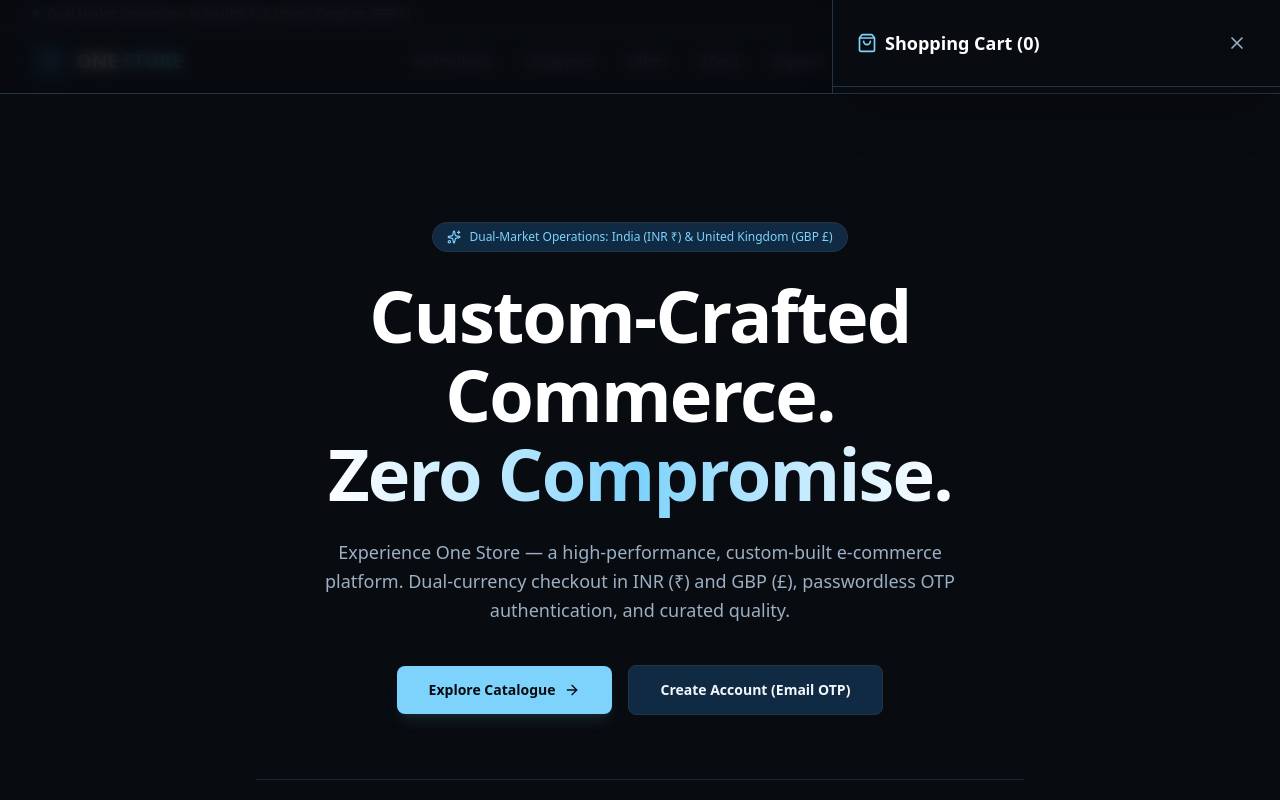
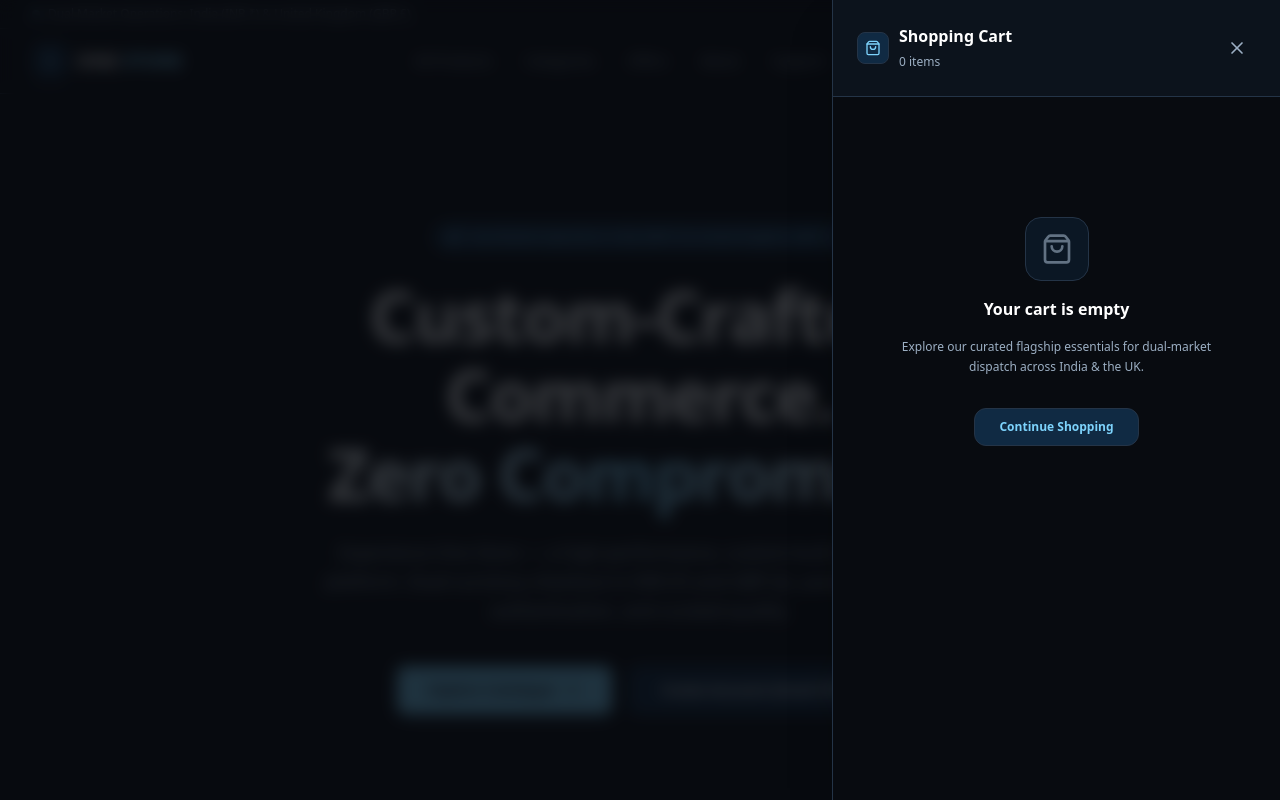
Before and after one commit to arjunn-git/One-Store, a Next.js app: page / in a window 1280 px wide. Both pictures are taken after a click on the button "Shopping Cart". Shown: the top 800 px of the page. Built offline with nearby package versions, Linux system fonts and the light colour scheme; no server answers; the database is empty.

Commit message:
fix(cart): portal CartDrawer to document.body with solid opaque panel to prevent background clipping

```diff
--- a/src/components/cart/CartDrawer.tsx
+++ b/src/components/cart/CartDrawer.tsx
@@ -1,5 +1,7 @@
 "use client";
 
+import { useEffect, useState } from "react";
+import { createPortal } from "react-dom";
 import { useCart } from "@/lib/context/CartContext";
 import { useMarket } from "@/lib/context/MarketContext";
 import Link from "next/link";
@@ -18,24 +20,47 @@ export function CartDrawer() {
     formattedTotal,
   } = useCart();
   const { market } = useMarket();
+  const [mounted, setMounted] = useState(false);
 
-  if (!isOpen) return null;
+  useEffect(() => {
+    setMounted(true);
+  }, []);
 
-  return (
-    <div className="fixed inset-0 z-50 overflow-hidden">
-      {/* Backdrop */}
+  // Lock body scroll when cart is open
+  useEffect(() => {
+    if (isOpen) {
+      document.body.style.overflow = "hidden";
+    } else {
+      document.body.style.overflow = "";
+    }
+    return () => {
+      document.body.style.overflow = "";
+    };
+  }, [isOpen]);
+
+  if (!mounted || !isOpen) return null;
+
+  return createPortal(
+    <div className="fixed inset-0 z-[100] overflow-hidden" role="dialog" aria-modal="true">
+      {/* Opaque Dimmed Backdrop */}
       <div
         onClick={() => setIsOpen(false)}
-        className="absolute inset-0 bg-[#080B10]/80 backdrop-blur-sm transition-opacity"
+        className="fixed inset-0 bg-[#080B10]/80 backdrop-blur-sm transition-opacity animate-fade-in"
       />
 
-      <div className="fixed inset-y-0 right-0 max-w-full flex pl-10">
-        <div className="w-screen max-w-md bg-[#080B10] border-l border-[#243447] text-[#FFFFFF] shadow-2xl flex flex-col">
+      {/* Drawer Container */}
+      <div className="fixed inset-y-0 right-0 max-w-full flex pl-6 sm:pl-10 z-[101]">
+        <div className="w-screen max-w-md h-full bg-[#080B10] border-l border-[#243447] text-[#FFFFFF] shadow-2xl flex flex-col justify-between overflow-hidden">
           {/* Header */}
-          <div className="flex items-center justify-between p-6 border-b border-[#243447]">
-            <div className="flex items-center gap-2">
-              <ShoppingBag className="h-5 w-5 text-[#7DD3FC]" />
-              <h2 className="text-lg font-bold">Shopping Cart ({itemCount})</h2>
+          <div className="flex items-center justify-between p-6 border-b border-[#243447] bg-[#0c131c]">
+            <div className="flex items-center gap-2.5">
+              <div className="h-8 w-8 rounded-lg bg-[#102A43] border border-[#243447] flex items-center justify-center text-[#7DD3FC]">
+                <ShoppingBag className="h-4 w-4" />
+              </div>
+              <div>
+                <h2 className="text-base font-bold text-[#FFFFFF]">Shopping Cart</h2>
+                <span className="text-xs text-[#9CAFC3]">{itemCount} {itemCount === 1 ? "item" : "items"}</span>
+              </div>
             </div>
             <button
               onClick={() => setIsOpen(false)}
@@ -47,17 +72,19 @@ export function CartDrawer() {
           </div>
 
           {/* Items list */}
-          <div className="flex-1 overflow-y-auto p-6 space-y-4">
+          <div className="flex-1 overflow-y-auto p-6 space-y-4 bg-[#080B10]">
             {items.length === 0 ? (
               <div className="py-24 text-center space-y-4">
-                <ShoppingBag className="h-12 w-12 text-[#9CAFC3] mx-auto opacity-50" />
+                <div className="h-16 w-16 mx-auto rounded-2xl bg-[#102A43]/40 border border-[#243447] flex items-center justify-center text-[#9CAFC3]">
+                  <ShoppingBag className="h-8 w-8 opacity-60" />
+                </div>
                 <div className="text-base font-semibold text-[#FFFFFF]">Your cart is empty</div>
-                <p className="text-xs text-[#9CAFC3] max-w-xs mx-auto">
-                  Explore our engineered catalog to add precision essentials to your cart.
+                <p className="text-xs text-[#9CAFC3] max-w-xs mx-auto leading-relaxed">
+                  Explore our curated flagship essentials for dual-market dispatch across India &amp; the UK.
                 </p>
                 <button
                   onClick={() => setIsOpen(false)}
-                  className="mt-4 px-6 py-2.5 rounded-lg bg-[#102A43] text-[#7DD3FC] border border-[#243447] text-xs font-semibold hover:border-[#7DD3FC]"
+                  className="mt-4 px-6 py-2.5 rounded-xl bg-[#102A43] text-[#7DD3FC] border border-[#243447] text-xs font-semibold hover:border-[#7DD3FC] hover:bg-[#7DD3FC] hover:text-[#080B10] transition-all"
                 >
                   Continue Shopping
                 </button>
@@ -83,7 +110,7 @@ export function CartDrawer() {
                     key={item.id}
                     className="p-4 rounded-xl bg-[#102A43]/40 border border-[#243447] flex gap-4"
                   >
-                    <div className="h-16 w-16 rounded-lg bg-[#080B10] border border-[#243447] flex items-center justify-center shrink-0 font-mono font-bold text-[#7DD3FC]">
+                    <div className="h-16 w-16 rounded-lg bg-[#080B10] border border-[#243447] flex items-center justify-center shrink-0 font-mono font-bold text-[#7DD3FC] text-sm">
                       1
                     </div>
 
@@ -137,9 +164,9 @@ export function CartDrawer() {
             )}
           </div>
 
-          {/* Footer summary & Checkout */}
+          {/* Opaque Solid Footer summary & Checkout */}
           {items.length > 0 && (
-            <div className="p-6 border-t border-[#243447] bg-[#102A43]/20 space-y-4">
+            <div className="p-6 border-t border-[#243447] bg-[#0c131c] space-y-4 shadow-2xl">
               <div className="space-y-1.5 text-xs text-[#9CAFC3]">
                 <div className="flex justify-between">
                   <span>Subtotal</span>
@@ -151,7 +178,7 @@ export function CartDrawer() {
                 </div>
                 <div className="flex justify-between text-sm font-bold text-[#FFFFFF] pt-2 border-t border-[#243447]/60">
                   <span>Estimated Total</span>
-                  <span className="text-[#7DD3FC]">{formattedTotal}</span>
+                  <span className="text-[#7DD3FC] text-base">{formattedTotal}</span>
                 </div>
               </div>
 
@@ -176,6 +203,7 @@ export function CartDrawer() {
           )}
         </div>
       </div>
-    </div>
+    </div>,
+    document.body
   );
 }
```
